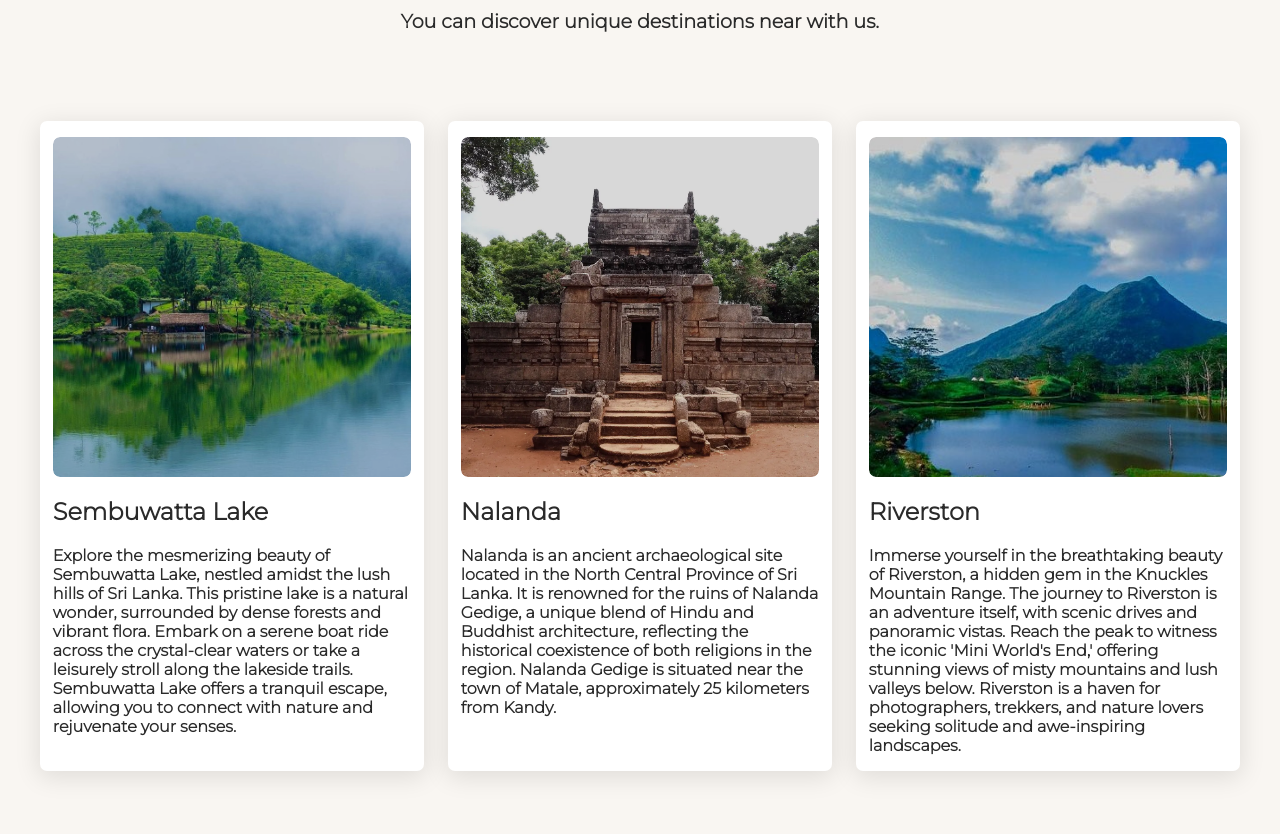
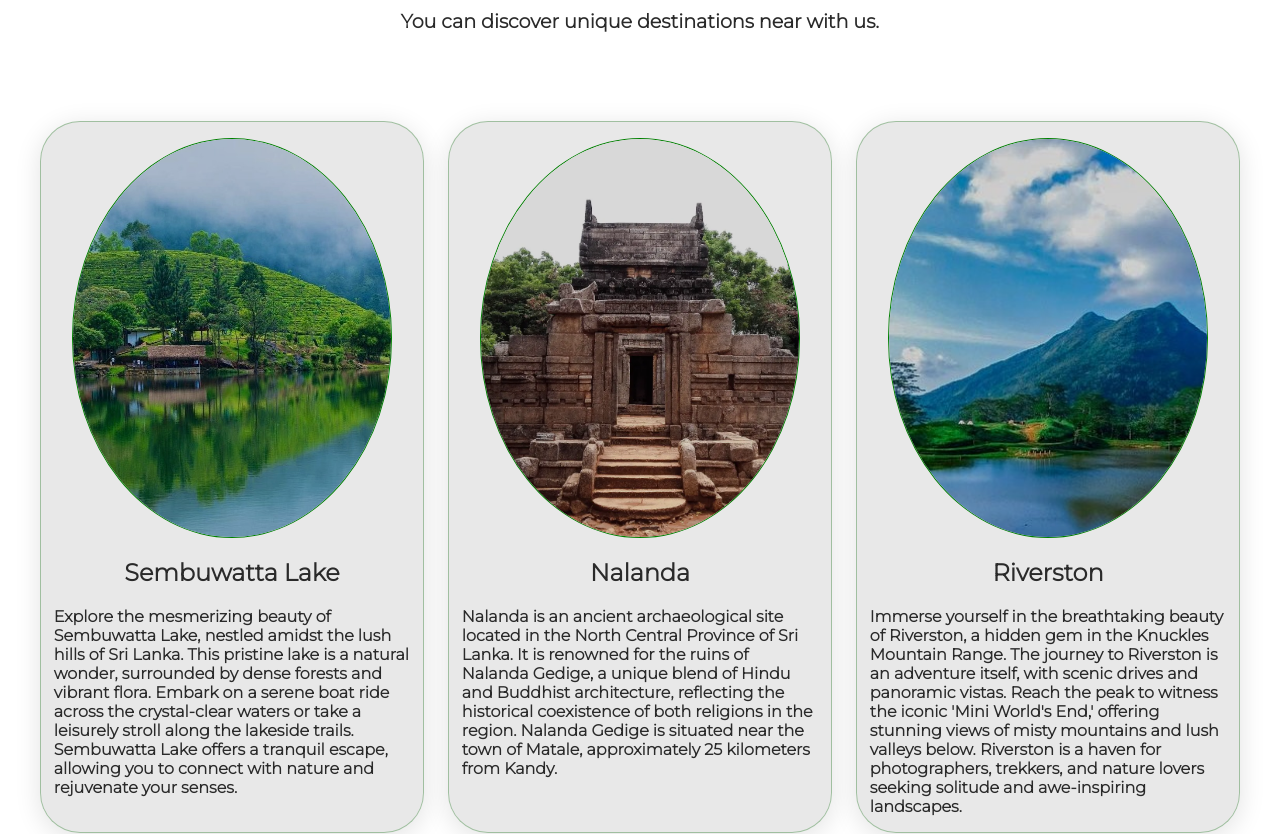
Before and after one commit to Chamidilshan/dawn-resourt-app, a React (Create React App) app: page / in a window 1280 px wide. Shown: the part 3396-4230 px from the top of the page. Built offline with nearby package versions, Linux system fonts and the light colour scheme; no server answers.

Commit message:
nalanda added

```diff
--- a/src/components/TripStyles.css
+++ b/src/components/TripStyles.css
@@ -22,21 +22,29 @@
     width: 32%;
     text-align: start;
     box-shadow: 0 5px 25px 2px rgba(0,0,0,.1);
-    border-radius: 7px;
+
+    border-radius: 40px;
     cursor: pointer;
     padding: 1rem .8rem;
-    background-color: rgb(255, 255, 255);
+    border: solid 1px rgba(76, 144, 76, 0.455);
+    background-color: rgba(0, 0, 0, 0.09);
 }
 
 .t-card h2{
     padding-bottom: 20px;
+    text-align: center;
     padding-top: 20px;
 }
 
 .t-image{
-    height: 340px;
+    height: 400px;
+    margin: auto;
     overflow: hidden;
-    border-radius: 7px;
+
+    border: 1px solid green;
+    width: 90%;
+    /* padding: 0 20px; */
+    border-radius: 50%;
 }
 
 .t-image img{
@@ -55,7 +63,7 @@
    padding: .9rem 0 .2rem 0;
 }
 
-@media screen and (max-width: 768px){
+@media screen and (max-width: 850px){
     .trip{
         margin: 4rem 1.5rem;
     }
--- a/src/index.css
+++ b/src/index.css
@@ -10,7 +10,7 @@ body {
   font-family: "Poppins";
   -webkit-font-smoothing: antialiased;
   -moz-osx-font-smoothing: grayscale;
-  background-color: rgb(249, 246, 242);
+  background-color: rgb(255, 255, 255);
 }
 ::-webkit-scrollbar {
   display: none;
```
